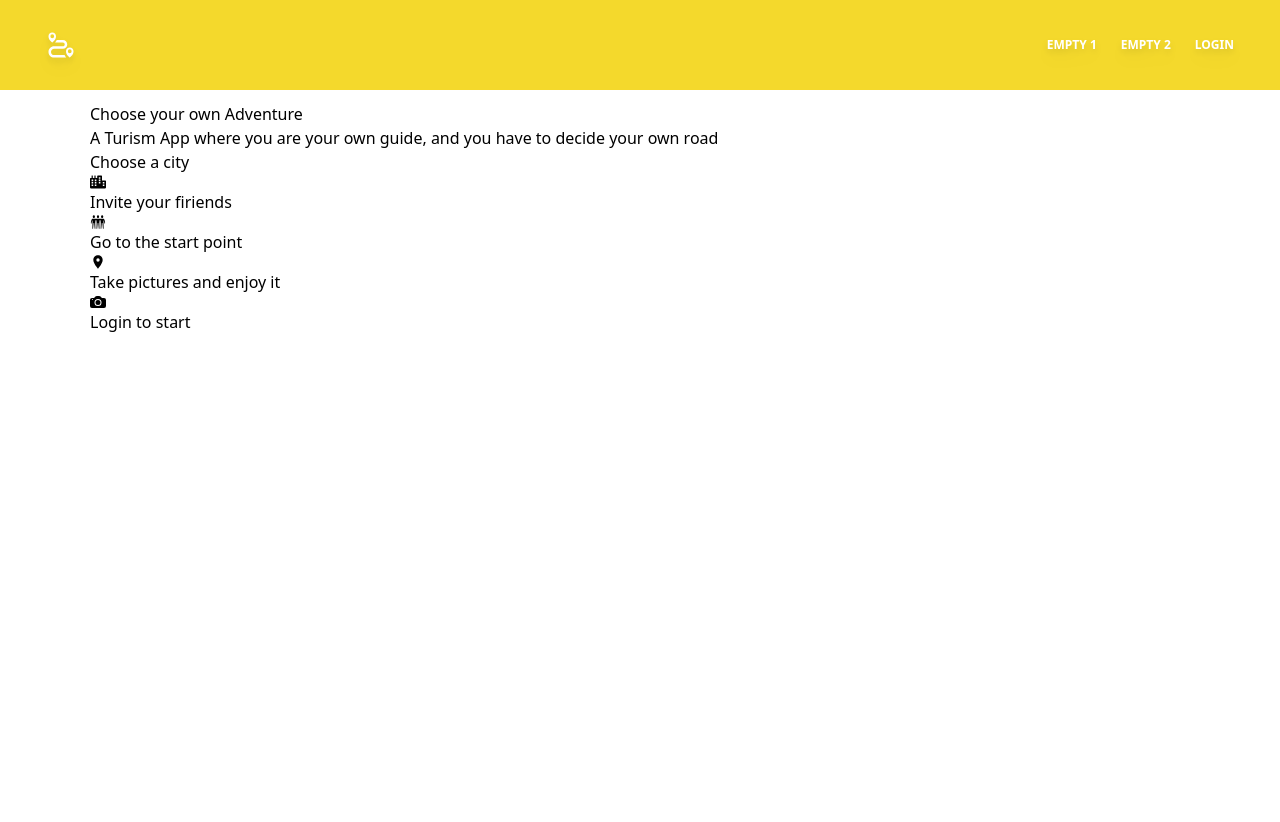
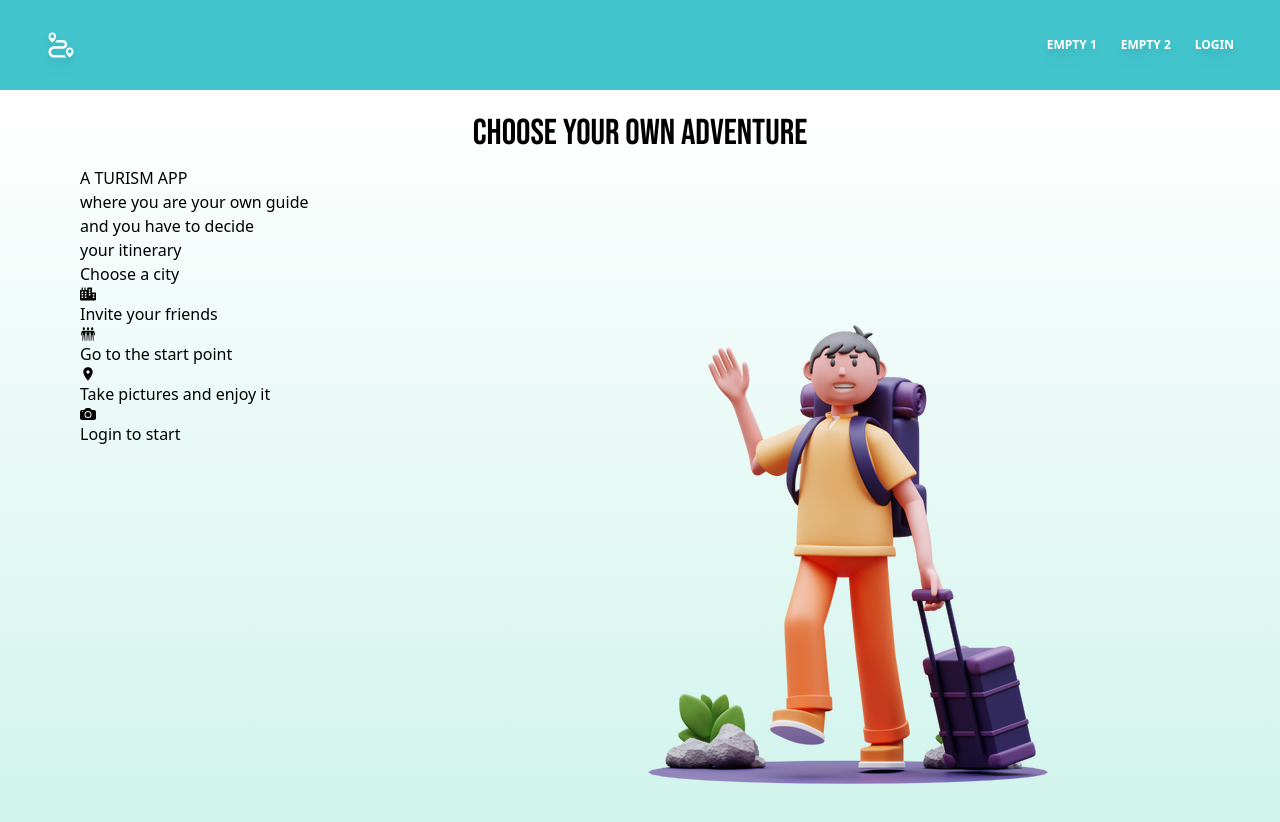
Before and after one commit to elysdominguez2/chooseyourownadventure-front, a React (Create React App) app: page / in a window 1280 px wide. Shown: the top 822 px of the page. Before the commit the page ends 800 px from the top, so only its background shows below. Built offline with nearby package versions, Linux system fonts and the light colour scheme; no server answers.

Commit message:
Home page CSS add family font

```diff
--- a/src/components/Navigation.js
+++ b/src/components/Navigation.js
@@ -15,7 +15,7 @@ export const Navigation = () => {
 
   return (
     <div>
-      <nav className="relative flex flex-wrap items-center justify-between px-2 py-3 bg-cust-yellow mb-3">
+      <nav className="relative flex flex-wrap items-center justify-between px-2 py-3 bg-cust-aqua mb-3">
         <div className="container px-4 mx-auto flex flex-wrap items-center justify-between">
           <div className="w-full relative flex justify-between lg:w-auto lg:static lg:block lg:justify-start">
             <p className="px-3 py-2 flex items-center text-3xl uppercase font-bold leading-snug text-white hover:opacity-75 drop-shadow-lg shadow-black">
--- a/src/components/Start.js
+++ b/src/components/Start.js
@@ -6,23 +6,26 @@ import { useSelector } from "react-redux";
 import { selectToken } from "../store/user/selectors";
 import { Link } from "react-router-dom";
 import City from "../components/City";
+import image from "../img/Luke-hi.png";
 
 function Start() {
   const token = useSelector(selectToken);
   return (
     <div>
-      <h2>Choose your own Adventure</h2>
-      <p>
-        A Turism App where you are your own guide, and you have to decide your
-        own road
-      </p>
-      <div>
+      <h2 className=" text-4xl px-4 py-3 text-center font-Bebas ">
+        Choose your own Adventure
+      </h2>
+      <p>A TURISM APP</p>
+      <p>where you are your own guide</p>
+      <p>and you have to decide</p>
+      <p>your itinerary</p>
+      <div className="columns-2">
         <p>
           Choose a city <FaCity />
         </p>
 
         <p>
-          Invite your firiends <GiThreeFriends />
+          Invite your friends <GiThreeFriends />
         </p>
 
         <p>
@@ -32,7 +35,7 @@ function Start() {
         <p>
           Take pictures and enjoy it <BsCameraFill />
         </p>
-      </div>
+
         <div>
           {token ? (
             ("Now you can start the adventure", (<City />))
@@ -40,6 +43,10 @@ function Start() {
             <Link to="/login">Login to start</Link>
           )}
         </div>
+        <div>
+          <img src={image} alt="" className="w-50"></img>
+        </div>
+      </div>
     </div>
   );
 }
--- a/src/index.css
+++ b/src/index.css
@@ -1,23 +1,5 @@
+@import url("https://fonts.googleapis.com/css2?family=Amatic+SC:wght@400;700&family=Bebas+Neue&family=Crimson+Text&family=Lato:wght@300;400&display=swap");
+
 @tailwind base;
 @tailwind components;
 @tailwind utilities;
-/* body {
-  margin: 0;
-  font-family: -apple-system, BlinkMacSystemFont, 'Segoe UI', 'Roboto', 'Oxygen',
-    'Ubuntu', 'Cantarell', 'Fira Sans', 'Droid Sans', 'Helvetica Neue',
-    sans-serif;
-  -webkit-font-smoothing: antialiased;
-  -moz-osx-font-smoothing: grayscale;
-}
-
-code {
-  font-family: source-code-pro, Menlo, Monaco, Consolas, 'Courier New',
-    monospace;
-} */
-
-/* * {
-  margin: 0;
-  padding: 0;
-  box-sizing: border-box;
-  font-family: "Roboto";
-} */
--- a/src/pages/Homepage.js
+++ b/src/pages/Homepage.js
@@ -2,7 +2,7 @@ import Start from "../components/Start";
 
 export const Homepage = () => {
   return (
-    <div className="container mx-auto px-20">
+    <div className="mx-auto px-20 bg-cover bg-gradient-to-b from-white to-cust-light-blue">
       <Start />
     </div>
   );
--- a/tailwind.config.js
+++ b/tailwind.config.js
@@ -6,6 +6,18 @@ module.exports = {
       colors: {
         "cust-purple": "#d8b5ce",
         "cust-yellow": "#f4d92c",
+        "cust-red": "#fb3e35",
+        "cust-light-blue": "#CEF3EB",
+        "cust-aqua": "#42C4CC",
+      },
+      fontFamily: {
+        Amatic: ["Amatic SC", "cursive"],
+        Bebas: ["Bebas Neue", "cursive"],
+        Crimson: ["Crimson Text", "serif"],
+        Lato: ["Lato", "sans-serif"],
+      },
+      backgroundImage: {
+        "book-cover": "url('/public/images/balloon.png')",
       },
     },
   },
```
Also changed, not shown: public/images/balloon.png (added), src/img/Luke-hi.png (added). Lines whose indentation alone changed are shown as unchanged.
